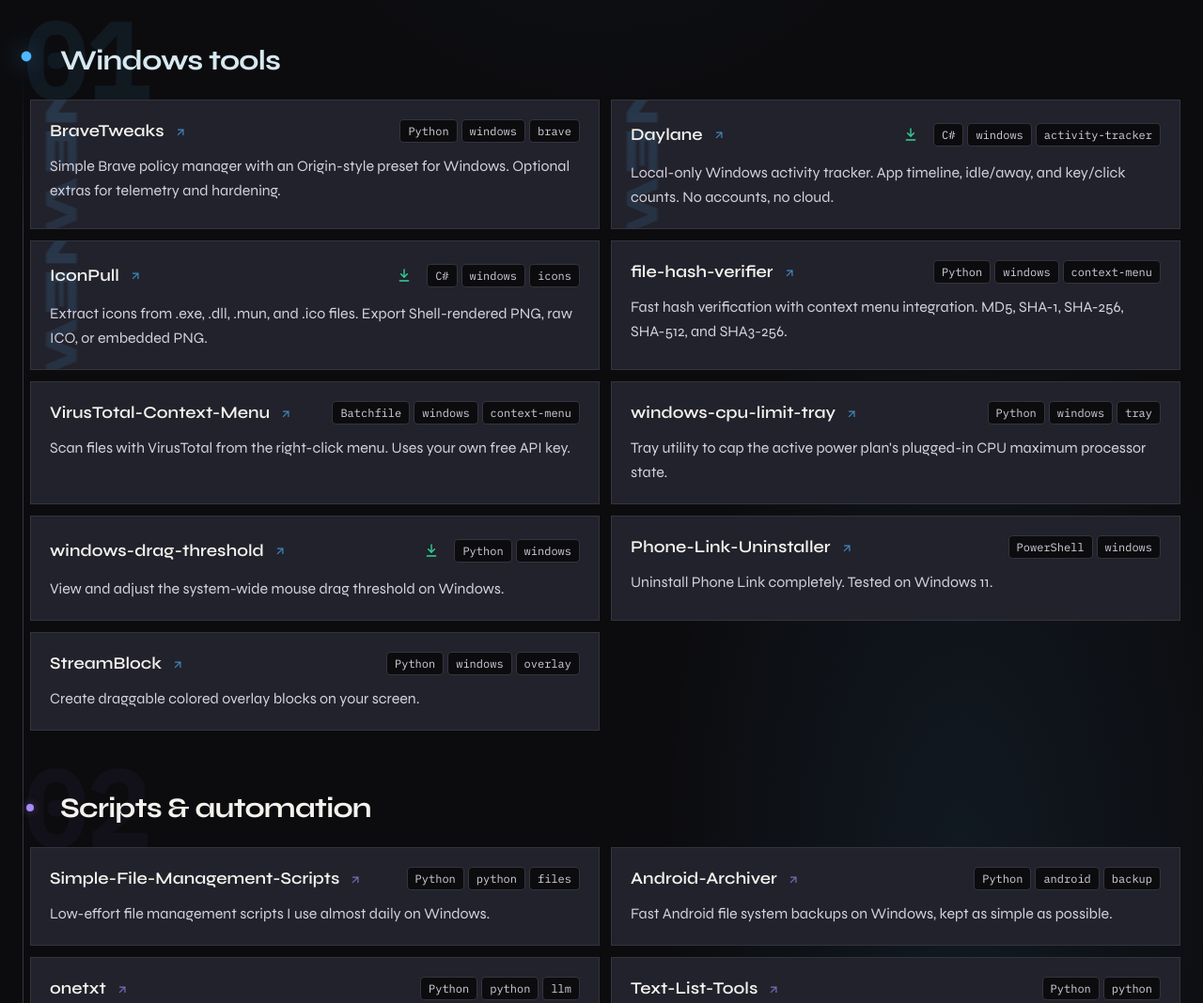
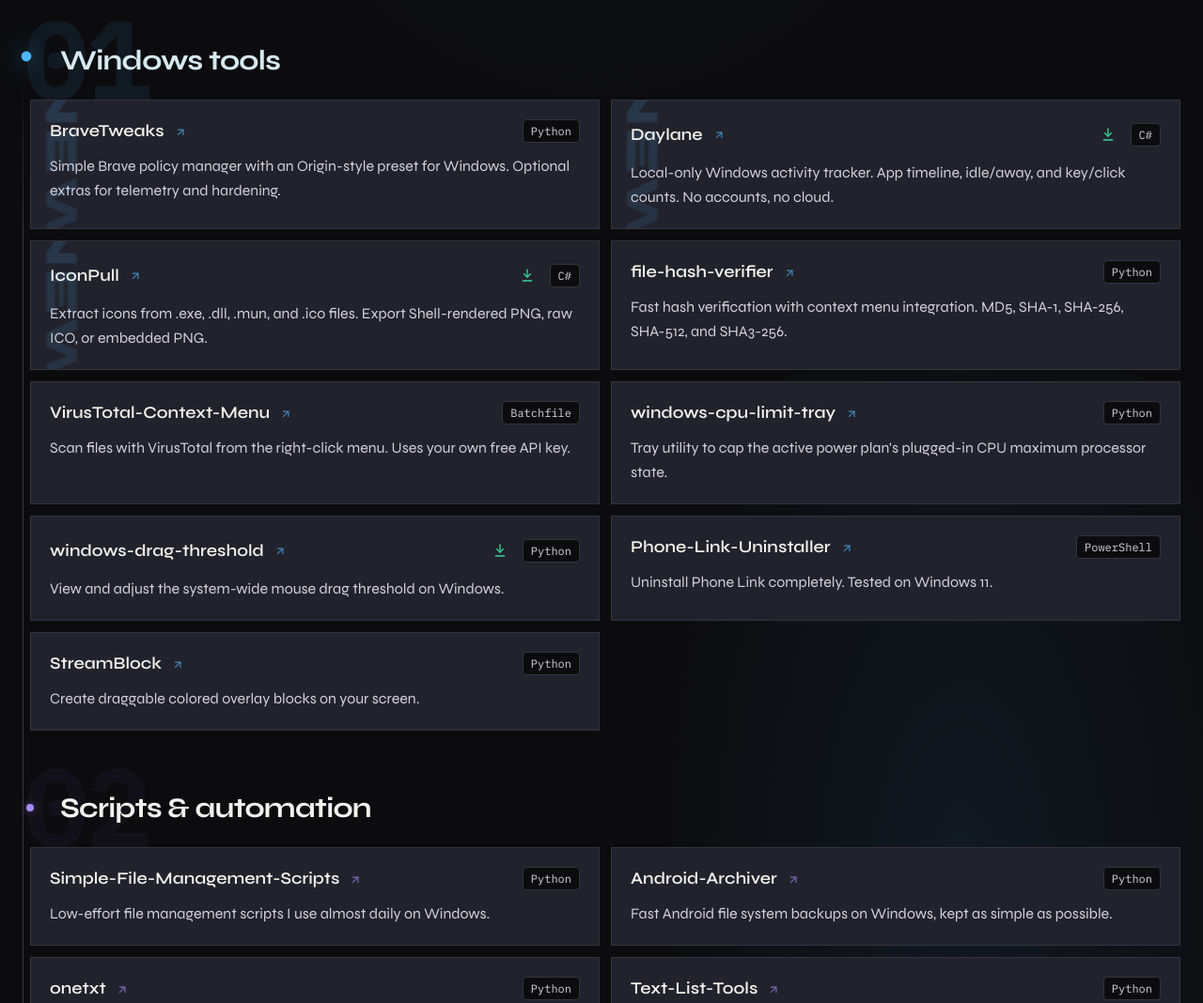
Before and after one commit to mirbyte/mirbyte.github.io, an Astro site: page / in a window 1280 px wide. Shown: the part 1100-2168 px from the top of the page at 94% size. Built offline with nearby package versions, Linux system fonts and the light colour scheme; Astro itself is replaced by a stand-in of ours.

Commit message:
Remove repository topics from card metadata
Limit RepoCard metadata to the repository language and stop displaying topic labels.

```diff
--- a/src/components/RepoCard.astro
+++ b/src/components/RepoCard.astro
@@ -9,7 +9,7 @@ interface Props {
 
 const { repo, index, accent } = Astro.props;
 
-const meta = [repo.language, ...(repo.topics?.slice(0, 2) ?? [])].filter(Boolean);
+const meta = [repo.language].filter(Boolean);
 ---
 
 <article
```
